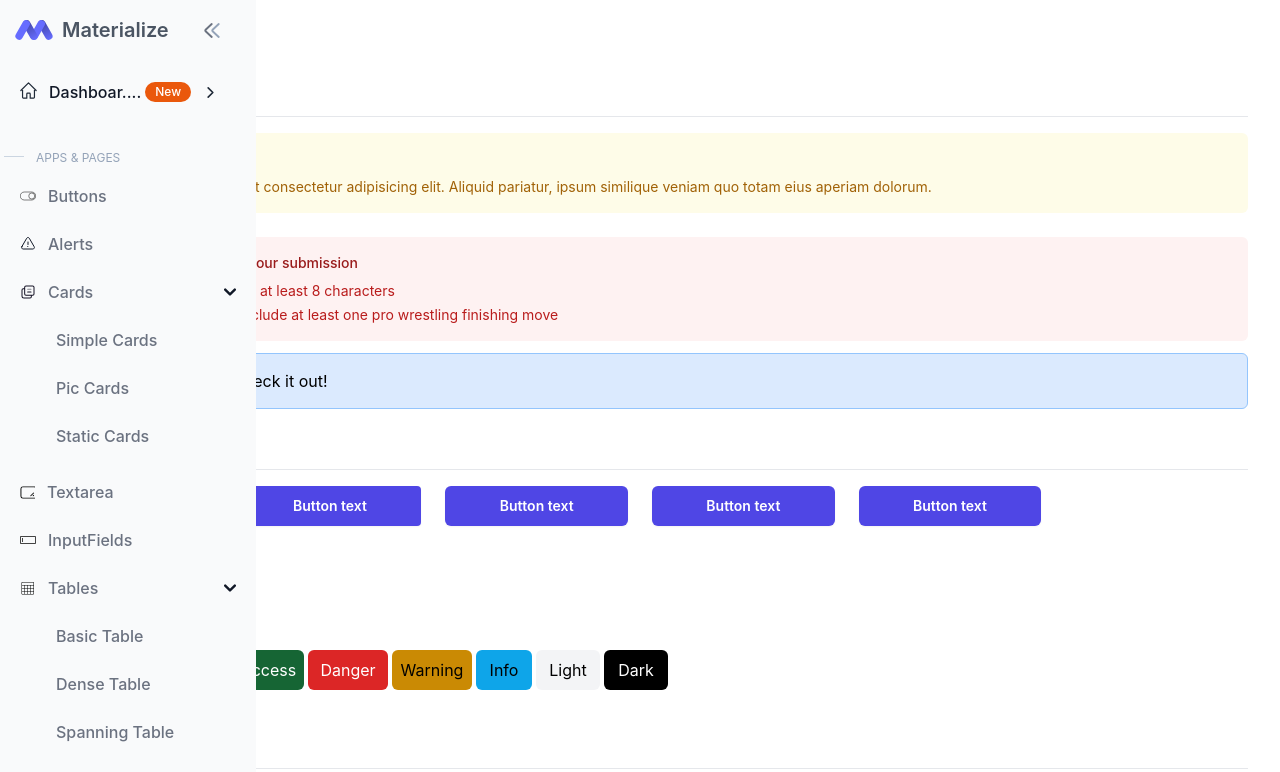
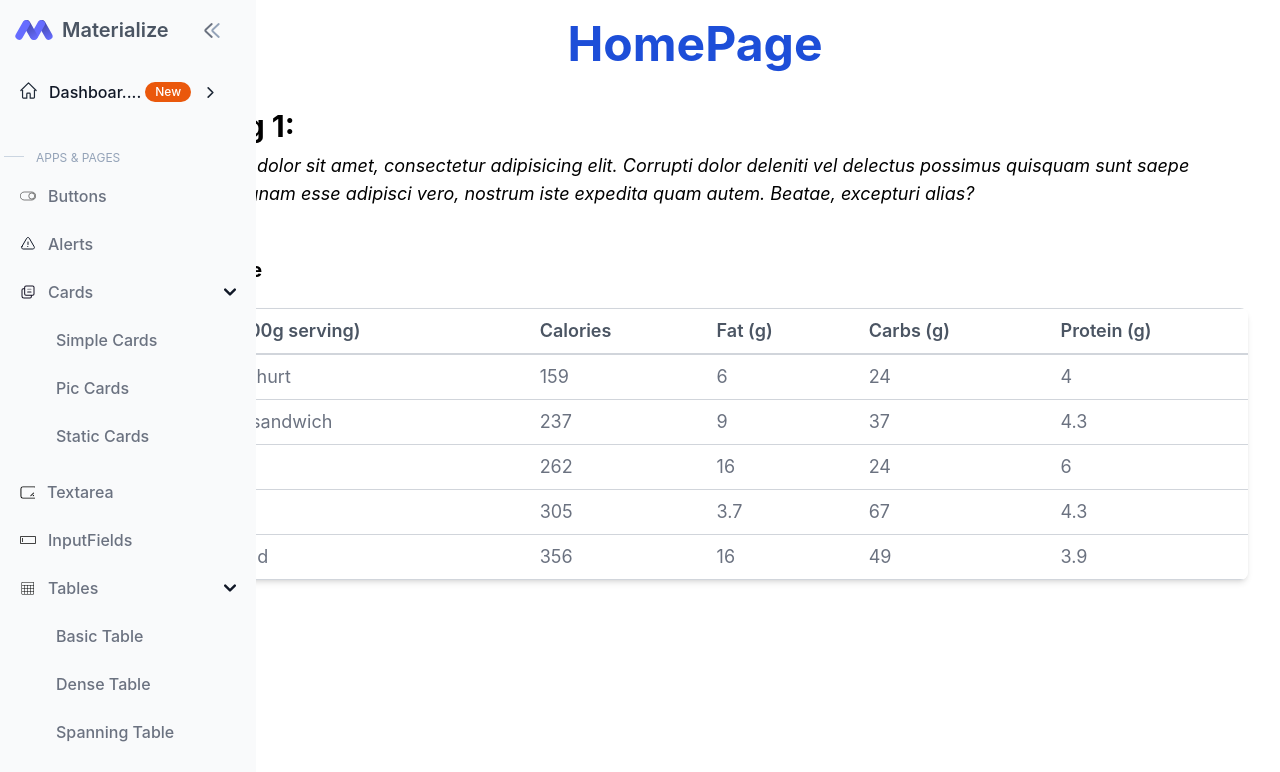
Before and after one commit to TeamFab2023/openui, a React (Create React App) app: page / in a window 1280 px wide. Shown: the top 772 px of the page. Built offline with nearby package versions, Linux system fonts and the light colour scheme.

Commit message:
HomePage

```diff
--- a/src/App.tsx
+++ b/src/App.tsx
@@ -1,14 +1,19 @@
 import React from 'react';
 import './App.css';
-import Alert from './components/Alerts/Alert';
-import Cards from './components/Cards/Cards';
-import Button from './components/Button/Button';
-import InputField from './components/InputFields/InputField';
-import Textarea from './components/Textarea/Textarea';
-import IconCard from './components/Cards/IconCard';
-import PicCards from './components/Cards/PicCards';
-import Tables from './components/Tables/spanningTable';
-import Sidebar from './components/Sidebar/Sidebar';
+
+import  HomePage from './components/HomePage/HomePage';
+{/*import PicCards from './components/Cards/PicCards';*/}
+{/*import Tables from './components/Tables/DenseTable';*/}
+{/*import Alert from './components/Alerts/Alert';*/}
+{/*import Cards from './components/Cards/Cards';*/}
+{/*import Button from './components/Button/Button';*/}
+{/*import InputField from './components/InputFields/InputField';*/}
+{/*import Textarea from './components/Textarea/Textarea';*/}
+{/*import IconCard from './components/Cards/IconCard';*/}
+{/*import Sidebar from './components/Sidebar/Sidebar'; */}
+
+
+
 
 
 
@@ -20,21 +25,24 @@ function App() {
       {/* We've used 3xl here, but feel free to try other max-widths based on your needs */}
       <div className="md:flex md:items-center md:justify-between">
       <div className="min-w-0 flex-1">
-        <h2 className="text-2xl font-bold leading-7 text-gray-900 sm:truncate sm:text-3xl sm:tracking-tight">
+        {/*<h2 className="text-2xl font-bold leading-7 text-gray-900 sm:truncate sm:text-3xl sm:tracking-tight text-center">
         Tailwind UI APP
 
-        </h2>
+        </h2>*/}
       </div>
     </div>
-      <Alert />
-      <Button />
-      <Cards />
-      <IconCard />
-      <Textarea />
-      <InputField />
-      <PicCards />
-      <Tables />
-      <Sidebar/>
+     {/* <Alert />*/}
+      {/*<Button />*/}
+      {/*<Cards />*/}
+     {/* <IconCard />*/}
+     {/* <Textarea />*/}
+      {/*<InputField />*/}
+      {/*<Tables />*/}
+      {/*<Sidebar/> */}
+      {/*<PicCards />*/}
+      <HomePage/>
+
+
 
     </div>
     </>
--- /dev/null
+++ b/src/components/HomePage/HomePage.tsx
@@ -0,0 +1,45 @@
+import React from 'react';
+import Sidebar from '../Sidebar/Sidebar';
+import Table from '../Tables/DenseTable';
+{/*import Cards from '../Cards/PicCards';*/}
+
+
+const HomePage = () => {
+  return (
+    <>
+    <div style={{ display: 'grid', gridTemplateColumns: '10px 1fr', gap: '100px' }}>
+
+      {/* SideBar */}
+      <div>
+        {/* Sidebar content */}
+        <Sidebar />
+      </div>
+
+      {/* HomePage */}
+      <div>
+        {/* Main content of the Homepage */}
+
+        <h1 className='text-center no-underline hover:underline decoration-red-300 decoration-2 text-5xl font-bold text-blue-700
+        hover:cursor-pointer'>HomePage</h1>
+        <div className='text-start'>
+          <h2 className='mt-10 font-bold text-3xl'>Heading 1:</h2>
+          <p className='mt-2 text-lg italic font-normal'>
+            Lorem ipsum dolor sit amet, consectetur adipisicing elit. Corrupti dolor deleniti vel delectus possimus
+            quisquam sunt saepe maiores, magnam esse adipisci vero, nostrum iste expedita quam autem. Beatae, excepturi alias?
+          </p>
+        </div>
+        <br/>
+        <br/>
+        {/*<Cards/>*/}
+        <Table/>
+
+
+        {/* Add more content here */}
+      </div>
+
+    </div>
+    </>
+  );
+};
+
+export default HomePage;
```
